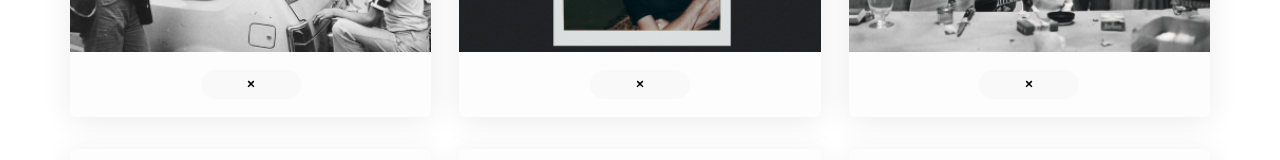
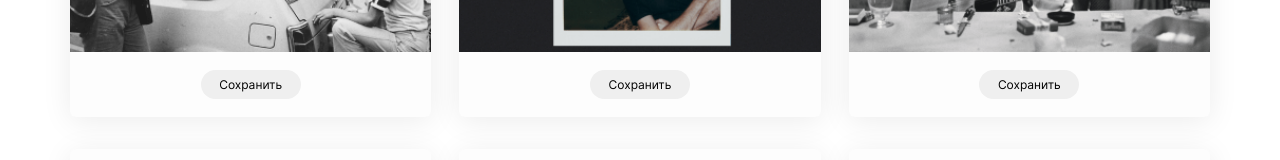
Before and after one commit to Maks-well-88/movies-explorer-frontend, a React (Create React App) app: page /movies in a window 1280 px wide. Shown: the part 569-729 px from the top of the page. Built offline with nearby package versions, Linux system fonts and the light colour scheme.

Commit message:
Feat: add MovieButton component

```diff
--- /dev/null
+++ b/src/components/MovieButton/MovieButton.css
@@ -0,0 +1,27 @@
+.MovieButton__button {
+	cursor: pointer;
+	width: 100px;
+	height: 29px;
+	border: none;
+	border-radius: 30px;
+	transition: opacity 0.2s ease-in-out;
+}
+
+.MovieButton__button:hover {
+	opacity: 0.8;
+}
+
+.MovieButton__button_type_delete {
+	background: url('../../images/remove-button.svg') center center / 8px 8px no-repeat, #f9f9f9;
+}
+
+.MovieButton__button_type_saved {
+	background: url('../../images/saved-icon.svg') center center / 8px 8px no-repeat, #ee3465;
+}
+
+.MovieButton__button_type_save {
+	font-weight: 400;
+	font-size: 12px;
+	line-height: 11px;
+	color: #000000;
+}
--- /dev/null
+++ b/src/components/MovieButton/MovieButton.js
@@ -0,0 +1,38 @@
+import { useContext, useState } from 'react';
+
+import { AppContext } from '../../contexts/AppContext';
+import './MovieButton.css';
+
+export const MovieButton = ({ film }) => {
+	const [savedButton, setSavedButton] = useState(false);
+	const { handleRemoveCard } = useContext(AppContext);
+
+	const onDelete = () => handleRemoveCard(film.id);
+	const handleButtonClick = () => setSavedButton(!savedButton);
+
+	return (
+		<>
+			{film.saved ? (
+				<button
+					className='MovieButton__button MovieButton__button_type_delete'
+					type='button'
+					onClick={onDelete}
+				></button>
+			) : savedButton ? (
+				<button
+					className='MovieButton__button MovieButton__button_type_saved'
+					type='button'
+					onClick={handleButtonClick}
+				></button>
+			) : (
+				<button
+					className='MovieButton__button MovieButton__button_type_save'
+					type='button'
+					onClick={handleButtonClick}
+				>
+					Сохранить
+				</button>
+			)}
+		</>
+	);
+};
--- a/src/components/MoviesCard/MoviesCard.css
+++ b/src/components/MoviesCard/MoviesCard.css
@@ -41,20 +41,6 @@
 	min-height: 65px;
 }
 
-.MoviesCard__delete-button {
-	cursor: pointer;
-	width: 100px;
-	height: 29px;
-	border: none;
-	background: url('../../images/remove-button.svg') center center / 8px 8px no-repeat, #f9f9f9;
-	border-radius: 30px;
-	transition: opacity 0.2s ease-in-out;
-}
-
-.MoviesCard__delete-button:hover {
-	opacity: 0.8;
-}
-
 @media screen and (max-width: 420px) {
 	.MoviesCard__description {
 		min-height: 46px;
--- a/src/components/MoviesCard/MoviesCard.js
+++ b/src/components/MoviesCard/MoviesCard.js
@@ -1,6 +1,7 @@
+import { MovieButton } from '../MovieButton/MovieButton';
 import './MoviesCard.css';
 
-export const MoviesCard = ({ film, onDelete }) => {
+export const MoviesCard = ({ film }) => {
 	return (
 		<article className='MoviesCard'>
 			<div className='MoviesCard__description'>
@@ -9,11 +10,7 @@ export const MoviesCard = ({ film, onDelete }) => {
 			</div>
 			<img className='MoviesCard__image' src={film.imageSrc} alt={film.name} />
 			<div className='MoviesCard__button-wrapper'>
-				<button
-					className='MoviesCard__delete-button'
-					type='button'
-					onClick={() => onDelete(film.id)}
-				></button>
+				<MovieButton film={film} />
 			</div>
 		</article>
 	);
--- a/src/components/MoviesCardList/MoviesCardList.js
+++ b/src/components/MoviesCardList/MoviesCardList.js
@@ -1,16 +1,11 @@
-import { useContext } from 'react';
-
 import { MoviesCard } from '../MoviesCard/MoviesCard';
-import { AppContext } from '../../contexts/AppContext';
 import './MoviesCardList.css';
 
 export const MoviesCardList = ({ films }) => {
-	const { handleRemoveCard } = useContext(AppContext);
-
 	return (
 		<div className='MoviesCardList'>
 			{films.map((film, i) => (
-				<MoviesCard key={i} film={film} onDelete={handleRemoveCard} />
+				<MoviesCard key={i} film={film} />
 			))}
 		</div>
 	);
--- a/src/utils/constants.js
+++ b/src/utils/constants.js
@@ -45,18 +45,21 @@ export const savedMoviesList = [
 		name: 'В погоне за Бенкси',
 		time: 27,
 		imageSrc: PicOne,
+		saved: true,
 	},
 	{
 		id: 2,
 		name: 'В погоне за Бенкси',
 		time: 27,
 		imageSrc: PicTwo,
+		saved: true,
 	},
 	{
 		id: 3,
 		name: 'В погоне за Бенкси',
 		time: 27,
 		imageSrc: PicThree,
+		saved: true,
 	},
 ];
 
@@ -66,71 +69,83 @@ export const moviesList = [
 		name: 'В погоне за Бенкси',
 		time: 27,
 		imageSrc: PicOne,
+		saved: false,
 	},
 	{
 		id: 2,
 		name: 'В погоне за Бенкси',
 		time: 27,
 		imageSrc: PicTwo,
+		saved: false,
 	},
 	{
 		id: 3,
 		name: 'В погоне за Бенкси',
 		time: 27,
 		imageSrc: PicThree,
+		saved: false,
 	},
 	{
 		id: 4,
 		name: 'В погоне за Бенкси',
 		time: 27,
 		imageSrc: PicFour,
+		saved: false,
 	},
 	{
 		id: 5,
 		name: 'В погоне за Бенкси',
 		time: 27,
 		imageSrc: PicFive,
+		saved: false,
 	},
 	{
 		id: 6,
 		name: 'В погоне за Бенкси',
 		time: 27,
 		imageSrc: PicSix,
+		saved: false,
 	},
 	{
 		id: 7,
 		name: 'В погоне за Бенкси',
 		time: 27,
 		imageSrc: PicSeven,
+		saved: false,
 	},
 	{
 		id: 8,
 		name: 'В погоне за Бенкси',
 		time: 27,
 		imageSrc: PicEight,
+		saved: false,
 	},
 	{
 		id: 9,
 		name: 'В погоне за Бенкси',
 		time: 27,
 		imageSrc: PicNine,
+		saved: false,
 	},
 	{
 		id: 10,
 		name: 'В погоне за Бенкси',
 		time: 27,
 		imageSrc: PicTen,
+		saved: false,
 	},
 	{
 		id: 11,
 		name: 'В погоне за Бенкси',
 		time: 27,
 		imageSrc: PicEleven,
+		saved: false,
 	},
 	{
 		id: 12,
 		name: 'В погоне за Бенкси',
 		time: 27,
 		imageSrc: PicTwelve,
+		saved: false,
 	},
 ];
```
Also changed, not shown: src/images/saved-icon.svg (added).
